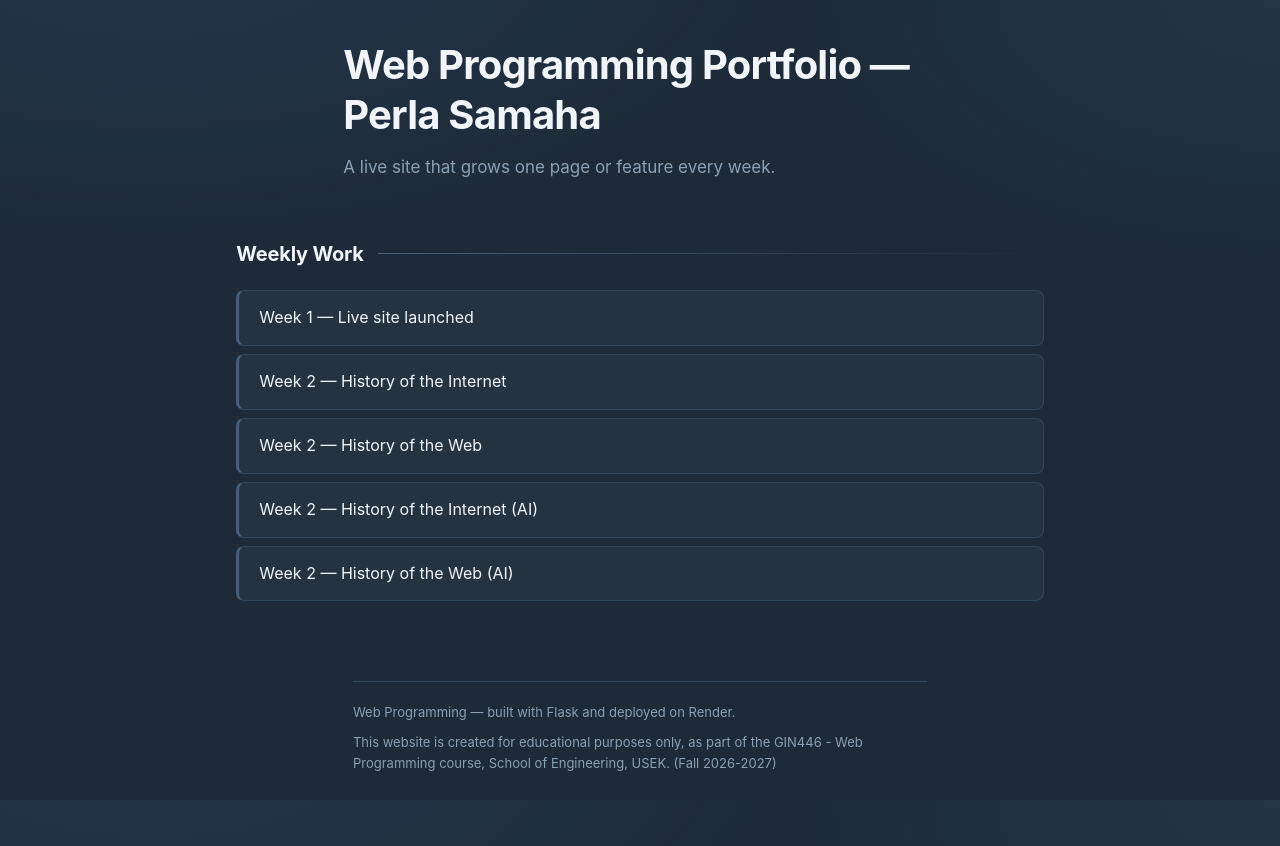
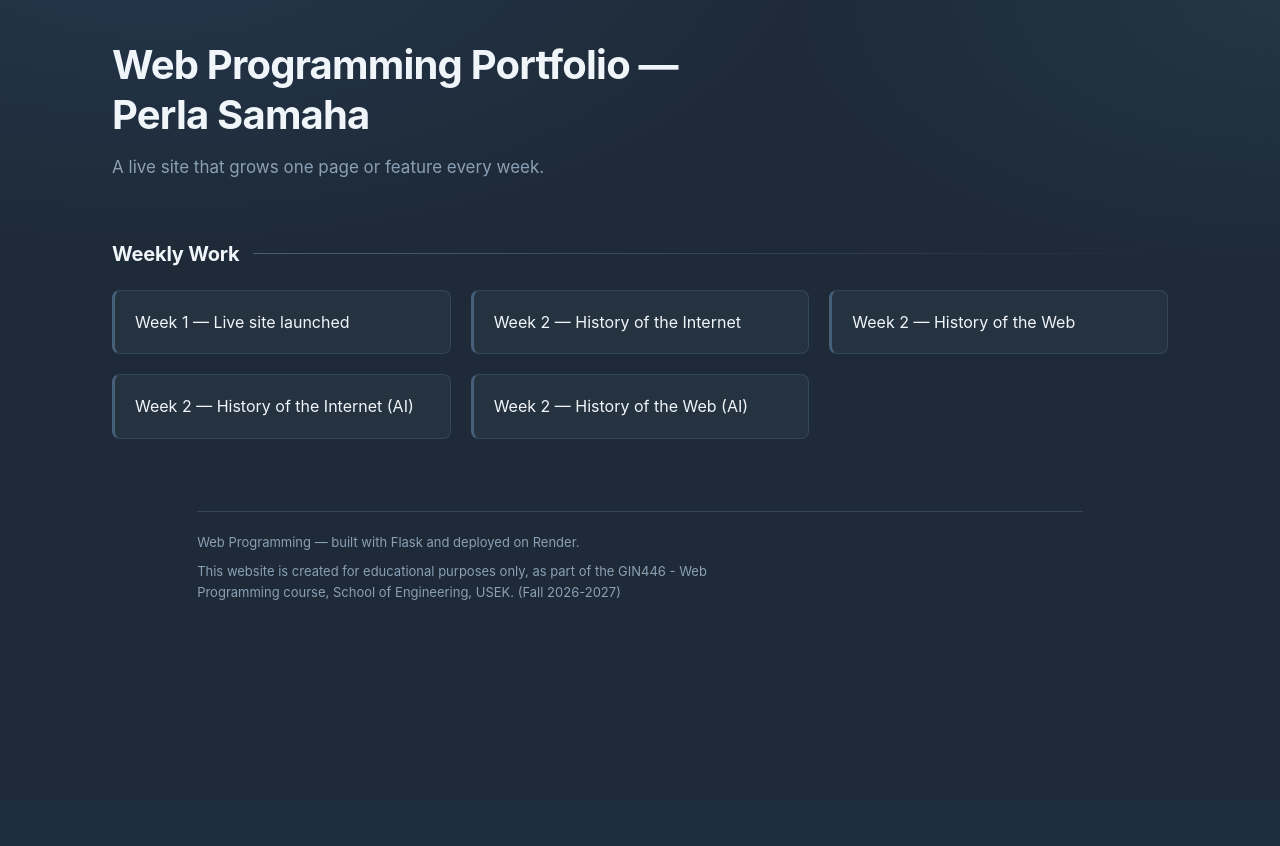
Before and after one commit to perlasamaha/web-programming-site, a Flask app: page / in a window 1280 px wide. After the commit the page ends 600 px from the top, so only its background shows below. Run offline with Flask 3, Linux system fonts and the light colour scheme.

Commit message:
Design modification

```diff
--- a/static/style.css
+++ b/static/style.css
@@ -26,6 +26,9 @@
   --accent-hi:    #8cc4ff;   /* hover                        */
   --accent-deep:  #2f7fd6;   /* pressed, borders             */
   --accent-wash:  rgba(88, 168, 255, 0.12);
+
+  --wash-azure:   rgba(88, 168, 255, 0.10);
+  --wash-teal:    rgba(96, 214, 199, 0.07);
 
   --glow:         0 0 0 1px rgba(88, 168, 255, 0.35);
   --lift:         0 6px 20px rgba(8, 14, 22, 0.35);
@@ -58,9 +61,9 @@
   --s7: 4.5rem;
 
   /* layout */
-  --measure: 80ch;
+  --measure: 94ch;
   --rail:    14rem;
-  --gutter:  4.75rem;
+  --gutter:  5.5rem;
   --pad:     2.5rem;
 
   /* radii */
@@ -105,27 +108,15 @@
 
   /* a soft cool wash so the ground isn't a flat slab */
   background:
-    radial-gradient(1100px 520px at 12% -8%, rgba(88, 168, 255, 0.10), transparent 60%),
-    radial-gradient(900px 480px at 100% 0%, rgba(96, 214, 199, 0.07), transparent 55%),
+    radial-gradient(1100px 520px at 12% -8%, var(--wash-azure), transparent 60%),
+    radial-gradient(900px 480px at 100% 0%, var(--wash-teal), transparent 55%),
     var(--bg);
   background-attachment: fixed;
   min-height: 100vh;
 }
 
 @media (min-width: 60rem) {
-  body {
-    display: grid;
-    grid-template-columns: var(--rail) minmax(0, var(--measure));
-    column-gap: var(--gutter);
-    justify-content: center;
-  }
-  body > header,
-  body > footer { grid-column: 1 / -1; }
-  body > nav    { grid-column: 1; }
-  body > main   { grid-column: 2; }
-
-  body:not(:has(> nav)) { grid-template-columns: minmax(0, var(--measure)); }
-  body:not(:has(> nav)) > main { grid-column: 1; }
+  body { padding-inline: var(--gutter); }
 }
 
 .container {
@@ -137,7 +128,7 @@
 /* --------------------------------------------------------------- header -- */
 
 body > header {
-  max-width: calc(var(--rail) + var(--gutter) + var(--measure));
+  max-width: var(--measure);
   margin: 0 auto;
   padding: var(--s6) 0 var(--s5);
 }
@@ -172,65 +163,67 @@
 }
 
 header p {
-  max-width: 64ch;
+  max-width: 72ch;
   margin: 0;
   color: var(--muted);
   font-size: var(--size-lede);
 }
 
-/* ------------------------------------------------------------------ nav -- */
+/* ------------------------------------------------------------------ nav --
+   Flexbox bar: items in a row, evenly spaced, vertically centred, wrapping
+   onto a second line when the viewport is narrow.                         */
 
-body > nav {
-  padding: var(--s4) 0 0;
-  border-top: 1px solid var(--rule);
-}
-
-@media (min-width: 60rem) {
-  body > nav {
-    position: sticky;
-    top: var(--s5);
-    align-self: start;
-    padding-top: var(--s5);
-    border-top: 0;
-  }
+nav {
+  margin: 0 0 var(--s5);
+  padding: var(--s2) var(--s3);
+  background: var(--surface);
+  border: 1px solid var(--rule);
+  border-radius: var(--r-lg);
 }
 
 nav ul {
   display: flex;
-  flex-wrap: wrap;
-  gap: var(--s2) var(--s4);
+  flex-flow: row wrap;
+  justify-content: space-between;
+  align-items: center;
+  gap: var(--s1) var(--s3);
   margin: 0;
   padding: 0;
   list-style: none;
 }
 
-@media (min-width: 60rem) {
-  nav ul { display: block; }
-  nav li { margin-bottom: var(--s1); }
-}
+nav li { flex: 1 1 auto; text-align: center; }
 
 nav a {
-  display: inline-block;
-  padding: 0.3rem 0.6rem;
-  border-left: 2px solid transparent;
-  border-radius: 0 var(--r-sm) var(--r-sm) 0;
+  display: block;
+  padding: 0.45rem 0.75rem;
+  border-radius: var(--r-sm);
   color: var(--muted);
   font-size: var(--size-small);
+  line-height: 1.4;
   text-decoration: none;
+  background-image: none;
   transition: color var(--fast) var(--ease),
-              background var(--fast) var(--ease),
-              border-color var(--fast) var(--ease);
+              background var(--fast) var(--ease);
 }
 
 nav a:hover {
   color: var(--accent-hi);
   background: var(--accent-wash);
-  border-left-color: var(--accent);
+}
+
+nav a:focus-visible {
+  outline: 2px solid var(--accent);
+  outline-offset: 2px;
 }
 
 /* ------------------------------------------------------ sections + type -- */
 
-body > main { padding-top: var(--s5); }
+body > main {
+  max-width: var(--measure);
+  margin: 0 auto;
+  padding-top: var(--s5);
+}
 
 section { margin: 0 0 var(--s6); }
 section:last-child { margin-bottom: 0; }
@@ -262,7 +255,7 @@
   line-height: 1.35;
 }
 
-p { margin: 0 0 var(--s4); max-width: var(--measure); }
+p { margin: 0 0 var(--s4); max-width: 78ch; }
 
 a {
   color: var(--accent);
@@ -310,7 +303,7 @@
 
 main ol > li {
   position: relative;
-  padding: 0 0 var(--s4);
+  padding: 0 0 var(--s5);
 }
 
 main ol > li:last-child { padding-bottom: 0; }
@@ -396,19 +389,34 @@
 
 main section > ul > li a { font-family: var(--font-mono); font-size: 0.78rem; }
 
-/* ---------------------------------------- home page: the weekly work rows --
-   A row that is nothing but a link is a destination, so it behaves like one:
-   no underline, a card that slides and lights up under the cursor.         */
+/* ------------------------------------------- home page: .weekly-list grid --
+   A responsive gallery: as many columns as fit, each at least 240px wide,
+   sharing the leftover space equally. No media queries needed.            */
 
-main section > ul > li:has(> a:only-child) {
+main section > ul:has(> li > a:only-child),
+.weekly-list {
+  display: grid;
+  grid-template-columns: repeat(auto-fit, minmax(clamp(240px, 22vw, 320px), 1fr));
+  gap: var(--s4);
+  margin: 0;
   padding: 0;
-  border-bottom: 0;
-  margin-bottom: var(--s2);
+  list-style: none;
 }
 
-main section > ul > li > a:only-child {
-  display: block;
-  padding: var(--s3) var(--s4);
+main section > ul:has(> li > a:only-child) > li,
+.weekly-list > li {
+  display: flex;          /* lets the card stretch to the full cell height */
+  padding: 0;
+  margin: 0;
+  border: 0;
+}
+
+main section > ul:has(> li > a:only-child) > li > a,
+.weekly-list a {
+  display: flex;
+  align-items: center;
+  width: 100%;
+  padding: var(--s4);
   background: var(--surface);
   border: 1px solid var(--rule);
   border-left: 3px solid var(--rule-strong);
@@ -416,16 +424,18 @@
   color: var(--ink);
   font-family: var(--font-sans);
   font-size: var(--size-body);
-  background-image: none;          /* kill the shared underline gradient */
+  line-height: 1.4;
   text-decoration: none;
+  background-image: none;
   transition: transform var(--fast) var(--ease),
               background var(--fast) var(--ease),
               border-color var(--fast) var(--ease),
               box-shadow var(--slow) var(--ease);
 }
 
-main section > ul > li > a:only-child:hover {
-  transform: translateX(4px);
+main section > ul:has(> li > a:only-child) > li > a:hover,
+.weekly-list a:hover {
+  transform: translateY(-2px);
   background: var(--surface-hi);
   border-color: var(--rule-strong);
   border-left-color: var(--accent);
@@ -433,7 +443,8 @@
   color: var(--ink);
 }
 
-main section > ul > li > a:only-child:focus-visible {
+main section > ul:has(> li > a:only-child) > li > a:focus-visible,
+.weekly-list a:focus-visible {
   outline: 2px solid var(--accent);
   outline-offset: 2px;
 }
@@ -441,7 +452,7 @@
 /* --------------------------------------------------------------- footer -- */
 
 body > footer {
-  max-width: calc(var(--rail) + var(--gutter) + var(--measure));
+  max-width: var(--measure);
   margin: var(--s7) auto 0;
   padding-top: var(--s4);
   border-top: 1px solid var(--rule);
@@ -498,8 +509,12 @@
 
 /* --------------------------------------------------------------- mobile -- */
 
-@media (min-width: 90rem) {
-  :root { --measure: 86ch; --gutter: 6rem; }
+@media (min-width: 80rem) {
+  :root { --measure: 108ch; --gutter: 7rem; }
+}
+
+@media (min-width: 100rem) {
+  :root { --measure: 120ch; --gutter: 8rem; }
 }
 
 @media (max-width: 34rem) {
@@ -508,5 +523,6 @@
   main ol { padding-left: 1.6rem; }
   main ol::before { left: 4px; }
   main ol > li::before { left: -1.6rem; width: 9px; height: 9px; }
-  main section > ul > li > a:only-child:hover { transform: none; }
+  main section > ul:has(> li > a:only-child) > li > a:hover,
+.weekly-list a:hover { transform: none; }
 }
```
